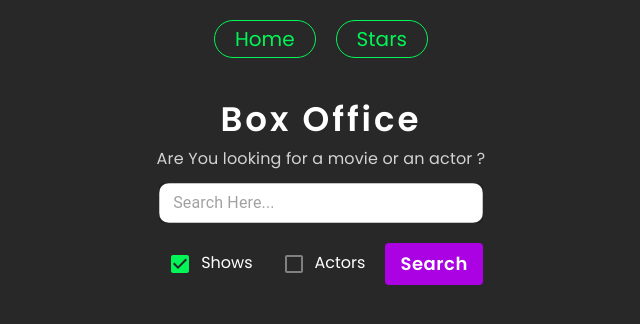
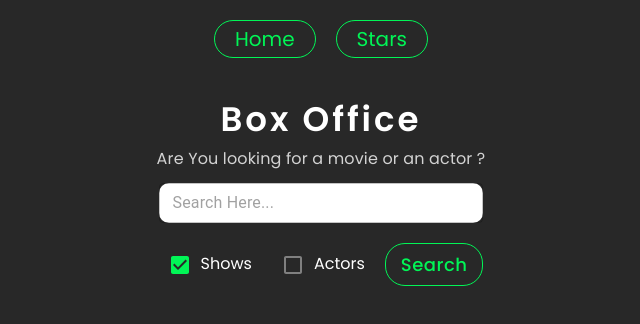
Before and after one commit to Gurjantrandahwa/movies_search_app, a React (Create React App) app: page / in a window 1280 px wide. Shown: the top 324 px of the page, without its empty margins (319-959 px from the left). Built offline with nearby package versions, Linux system fonts and the light colour scheme; the HTML template or start-up script is replaced by a standard one.

Commit message:
movies app

```diff
--- a/src/Pages/Home/Home.js
+++ b/src/Pages/Home/Home.js
@@ -99,6 +99,7 @@ export default function Home() {
                     Actors
                 </label>
                 <Button
+                    variant={"outlined"}
                     onClick={onSearch}
                     onChange={onRadioChange}>
                     Search
--- a/src/Pages/Home/home.scss
+++ b/src/Pages/Home/home.scss
@@ -1,5 +1,4 @@
 .home {
-
   display: flex;
   justify-content: center;
   margin: auto;
@@ -38,21 +37,30 @@
     align-items: center;
     gap: 20px;
     margin: 20px 0;
-justify-content: center;
+    justify-content: center;
+
     input {
       margin-left: 10px;
       align-items: center;
     }
   }
-  button{
-    background: #aa02e3;
-    color: white;
-    font-weight: 600;
+
+  button {
+    background: transparent;
+    border: 1px solid #01f556;
+    color: #01f556;
+    font-weight: 500;
     font-family: 'Poppins', sans-serif;
     text-decoration: none;
     text-transform: none;
     font-size: 18px;
-    border: none;
-padding: 5px 15px!important;
+    padding: 5px 15px !important;
+    border-radius: 20px;
+
+    &:hover {
+      background-color: #01f556;
+      color: black;
+      border: none;
+    }
   }
 }
```
Also changed, not shown: src/componets/Helpers/custom-hooks.js (added, +36 -0 lines), src/index.scss (line endings or trailing spaces).
